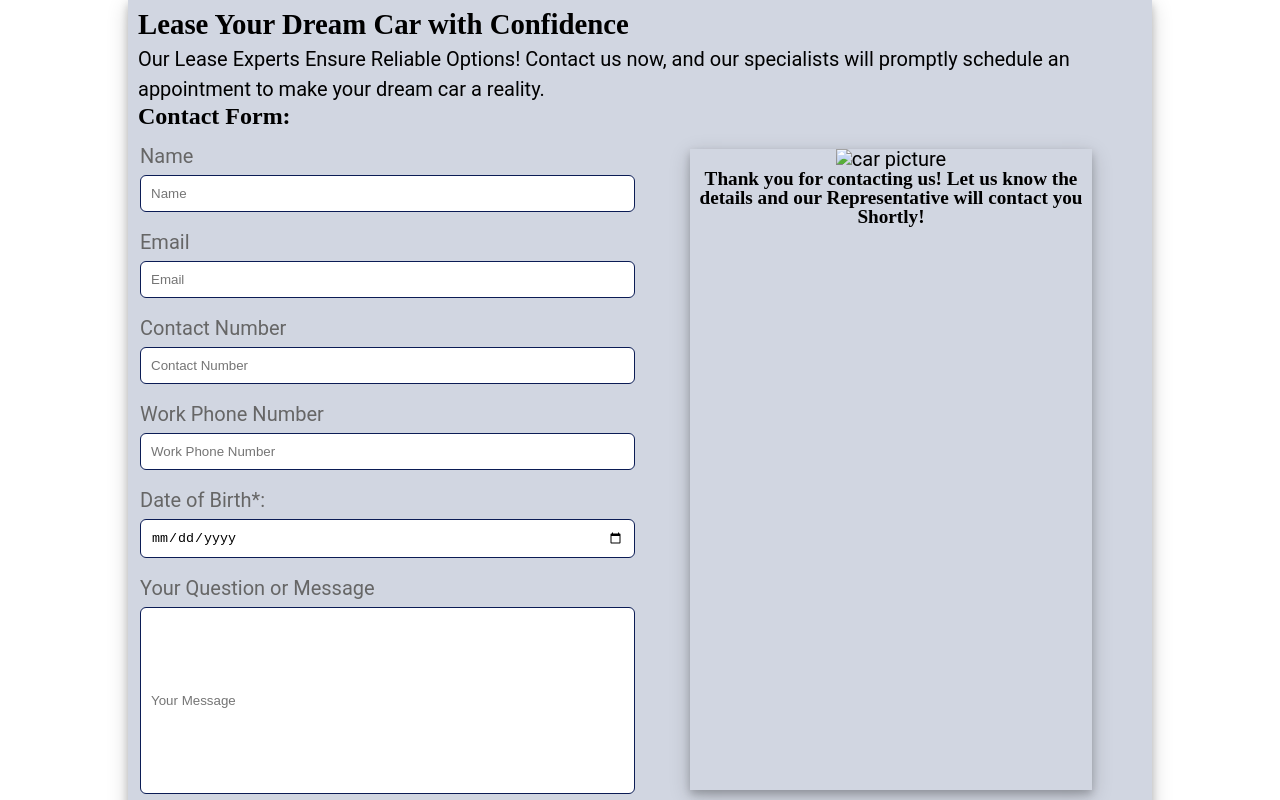
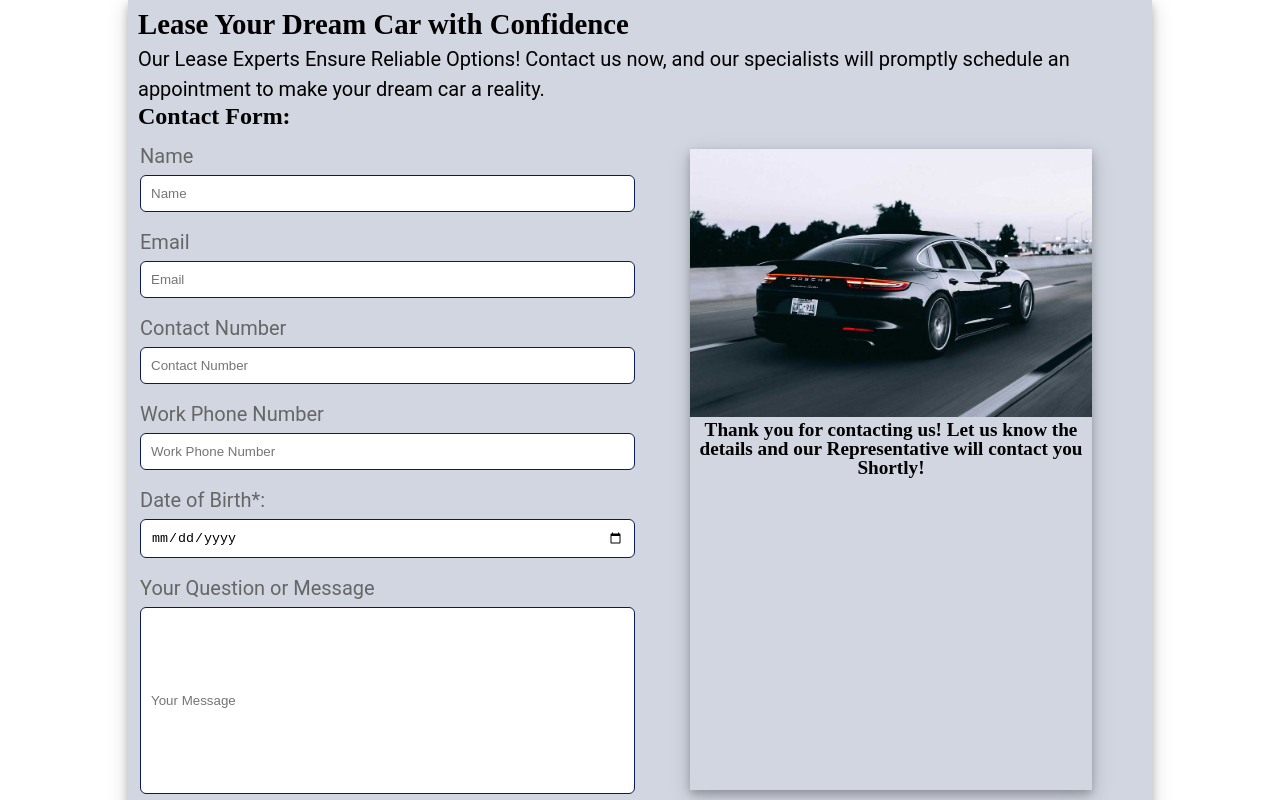
Before and after one commit to peilingchiu/RAPiD-Car-leasing, a plain HTML site: page root/pages/carCntAgent.html in a window 1280 px wide. Shown: the top 800 px of the page. Drawn offline with Linux system fonts and the light colour scheme.

Commit message:
car image update

```diff
--- a/root/pages/carCntAgent.html
+++ b/root/pages/carCntAgent.html
@@ -23,7 +23,7 @@
                 <h1>Lease Your Dream Car with Confidence</h1>
         <p>Our Lease Experts Ensure Reliable Options! Contact us now, and our specialists will promptly schedule an appointment to make your dream car a reality. </p>
     </div>
-    <figure class="map"><img src="../images/heroDesktop-350_new.png" alt="car picture" width="100%"><figcaption><h3>Thank you for contacting us! Let us know the details and our Representative will contact you Shortly!</h3></figcaption></figure>
+    <figure class="map"><img src="../images/heroDesktop-1000.jpg" alt="car picture" width="100%"><figcaption><h3>Thank you for contacting us! Let us know the details and our Representative will contact you Shortly!</h3></figcaption></figure>
             <fieldset class="contactForm">
                 <h2>Contact Form:</h2>
                 <ul>
```
